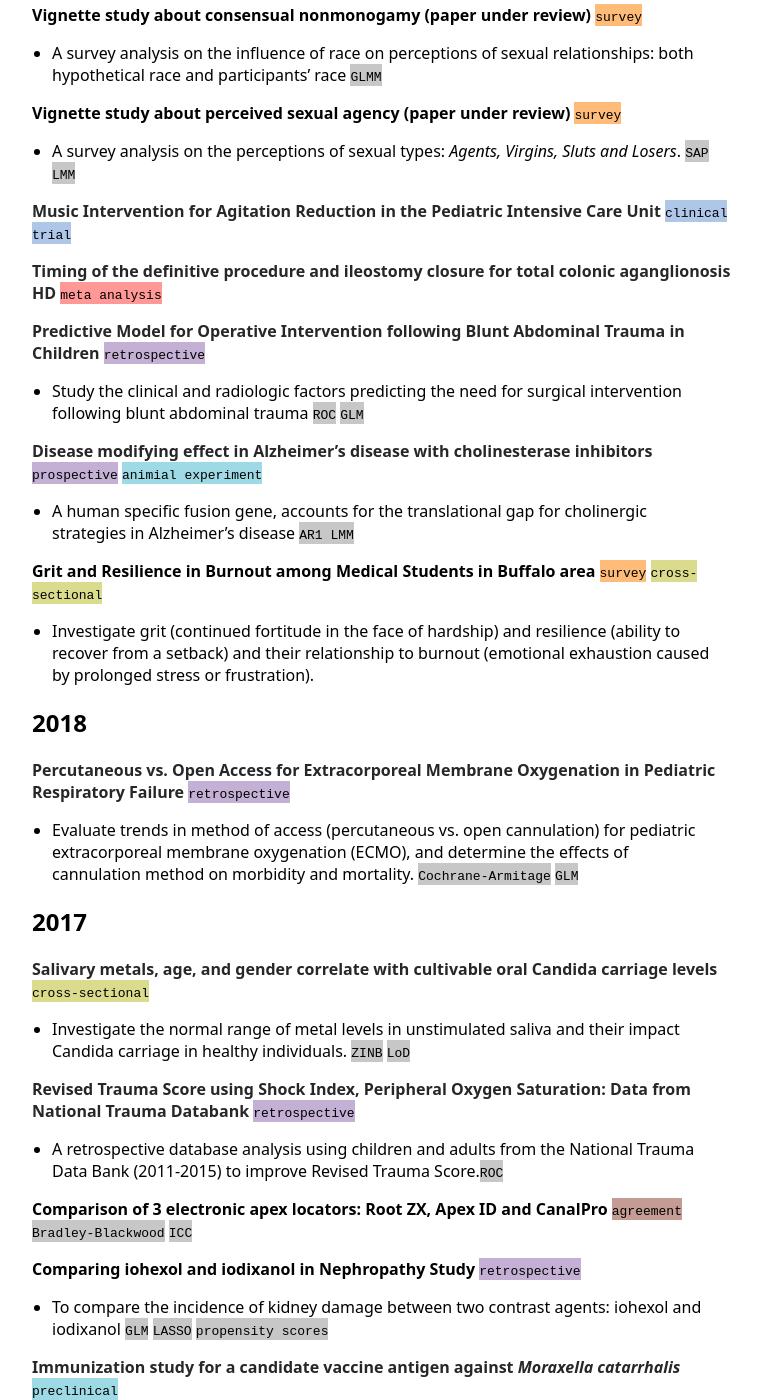
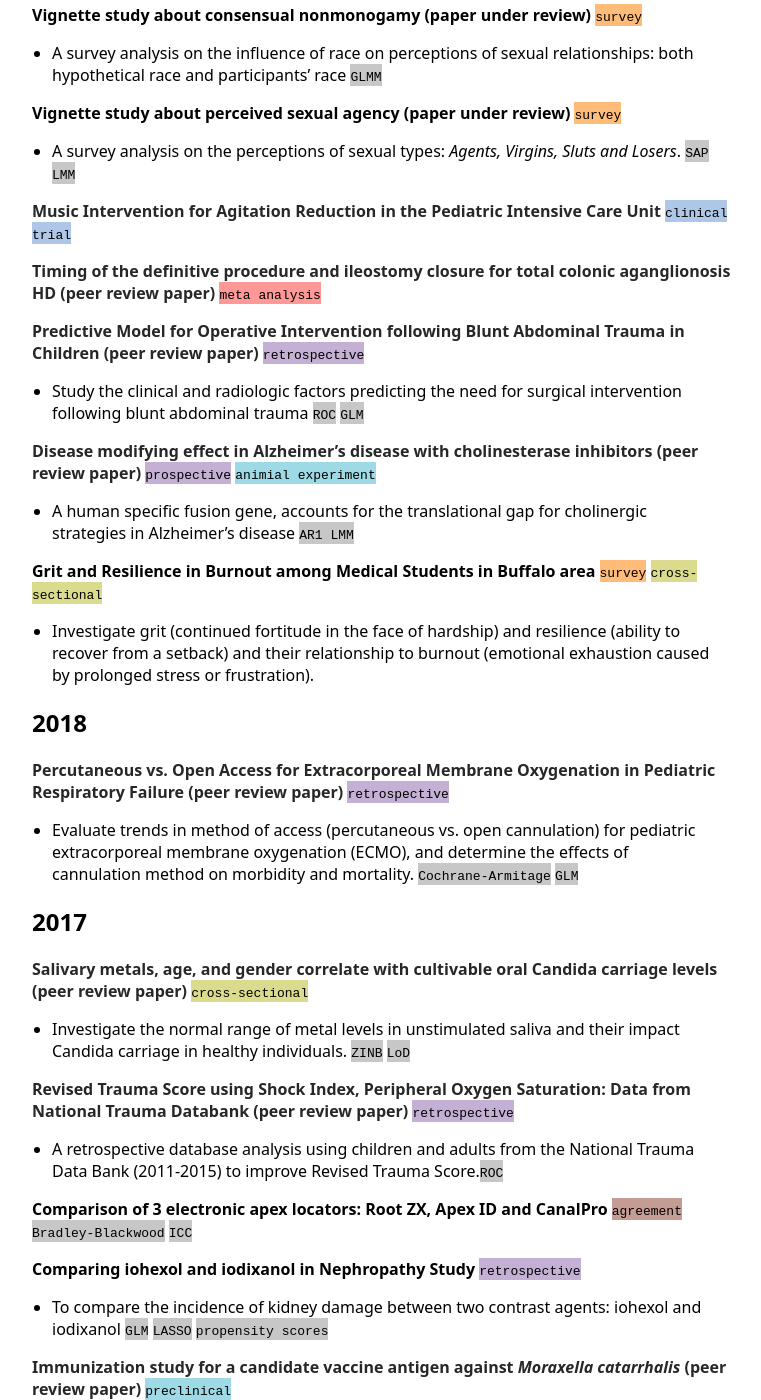
Before and after one commit to ziqiangc/ziqiangc.github.io, a Jekyll site: the page built from projects.md, in a window 1280 px wide and 1400 px high, scrolled down 1945 px. Shown: the whole window, without its empty margins (258-1019 px from the left). Built offline with Jekyll 4.4.1, drawn with Linux system fonts in a browser that asks for light colours; our own code applies the rules of GitHub Pages for plain Markdown files; some of the changed text lies outside the part shown.

Commit message:
Publication updates

```diff
--- a/projects.md
+++ b/projects.md
@@ -43,7 +43,7 @@
 [**Combined Therapy with Narrow-Band Ultraviolet B Phototherapy and Apremilast for the Treatment of Vitiligo**](https://clinicaltrials.gov/ct2/show/study/NCT03123016) <span style="background-color: #aec7e8">`clinical trial`</span>
 - A single group assignment split body study <span style="background-color: #c7c7c7">`McNemar`</span> <span style="background-color: #c7c7c7">`ICC`</span>
 
-[**Aligning With Schools To Help Manage Asthma (paper under review)**](https://clinicaltrials.gov/ct2/show/NCT03032744) <span style="background-color: #aec7e8">`clinical trial`</span> <span style="background-color: #c5b0d5">`logitudinal`</span>
+[**Aligning With Schools To Help Manage Asthma (peer review paper)**](https://doi.org/10.1080/02770903.2020.1864823) <span style="background-color: #aec7e8">`clinical trial`</span> <span style="background-color: #c5b0d5">`logitudinal`</span>
 - A randomized pilot study to improve asthma care among poor and minority children through school-based health centers <span style="background-color: #c7c7c7">`LMM`</span> <span style="background-color: #c7c7c7">`exact wilcoxon`</span>
 
 **T3np in Cardiac Resuscitation – Pivotal Pre-Clinical Trial** <span style="background-color: #9edae5">`preclinical`</span>
@@ -60,12 +60,12 @@
 
 [**Music Intervention for Agitation Reduction in the Pediatric Intensive Care Unit**](https://clinicaltrials.gov/ct2/show/NCT03453814) <span style="background-color: #aec7e8">`clinical trial`</span>
 
-[**Timing of the definitive procedure and ileostomy closure for total colonic aganglionosis HD**](https://doi.org/10.1016/j.jpedsurg.2020.02.007) <span style="background-color: #ff9896">`meta analysis`</span>
+[**Timing of the definitive procedure and ileostomy closure for total colonic aganglionosis HD (peer review paper)**](https://doi.org/10.1016/j.jpedsurg.2020.02.007) <span style="background-color: #ff9896">`meta analysis`</span>
 
-[**Predictive Model for Operative Intervention following Blunt Abdominal Trauma in Children**](https://doi.org/10.1016/j.jss.2020.05.088) <span style="background-color: #c5b0d5">`retrospective`</span>
+[**Predictive Model for Operative Intervention following Blunt Abdominal Trauma in Children (peer review paper)**](https://doi.org/10.1016/j.jss.2020.05.088) <span style="background-color: #c5b0d5">`retrospective`</span>
 - Study the clinical and radiologic factors predicting the need for surgical intervention following blunt abdominal trauma <span style="background-color: #c7c7c7">`ROC`</span> <span style="background-color: #c7c7c7">`GLM`</span>
 
-[**Disease modifying effect in Alzheimer’s disease with cholinesterase inhibitors**](https://doi.org/10.1016/j.ebiom.2020.102892) <span style="background-color: #c5b0d5">`prospective`</span> <span style="background-color: #9edae5">`animial experiment`</span>
+[**Disease modifying effect in Alzheimer’s disease with cholinesterase inhibitors (peer review paper)**](https://doi.org/10.1016/j.ebiom.2020.102892) <span style="background-color: #c5b0d5">`prospective`</span> <span style="background-color: #9edae5">`animial experiment`</span>
 - A human specific fusion gene, accounts for the translational gap for cholinergic strategies in Alzheimer’s disease <span style="background-color: #c7c7c7">`AR1 LMM`</span>
 
 **Grit and Resilience in Burnout among Medical Students in Buffalo area** <span style="background-color: #ffbb78">`survey`</span> <span style="background-color: #dbdb8d">`cross-sectional`</span>
@@ -73,15 +73,15 @@
 
 ## 2018
 
-[**Percutaneous vs. Open Access for Extracorporeal Membrane Oxygenation in Pediatric Respiratory Failure**](https://doi.org/10.1097/PCC.0000000000001691) <span style="background-color: #c5b0d5">`retrospective`</span>
+[**Percutaneous vs. Open Access for Extracorporeal Membrane Oxygenation in Pediatric Respiratory Failure (peer review paper)**](https://doi.org/10.1097/PCC.0000000000001691) <span style="background-color: #c5b0d5">`retrospective`</span>
 - Evaluate trends in method of access (percutaneous vs. open cannulation) for pediatric extracorporeal membrane oxygenation (ECMO), and determine the effects of cannulation method on morbidity and mortality. <span style="background-color: #c7c7c7">`Cochrane-Armitage`</span> <span style="background-color: #c7c7c7">`GLM`</span>
 
 ## 2017
 
-[**Salivary metals, age, and gender correlate with cultivable oral Candida carriage levels**](https://doi.org/10.1080/20002297.2018.1447216) <span style="background-color: #dbdb8d">`cross-sectional`</span>
+[**Salivary metals, age, and gender correlate with cultivable oral Candida carriage levels (peer review paper)**](https://doi.org/10.1080/20002297.2018.1447216) <span style="background-color: #dbdb8d">`cross-sectional`</span>
 - Investigate the normal range of metal levels in unstimulated saliva and their impact Candida carriage in healthy individuals. <span style="background-color: #c7c7c7">`ZINB`</span> <span style="background-color: #c7c7c7">`LoD`</span>
 
-[**Revised Trauma Score using Shock Index, Peripheral Oxygen Saturation: Data from National Trauma Databank**](https://doi.org/10.1016/j.surg.2019.12.003) <span style="background-color: #c5b0d5">`retrospective`</span>
+[**Revised Trauma Score using Shock Index, Peripheral Oxygen Saturation: Data from National Trauma Databank (peer review paper)**](https://doi.org/10.1016/j.surg.2019.12.003) <span style="background-color: #c5b0d5">`retrospective`</span>
 - A retrospective database analysis using children and adults from the National Trauma Data Bank (2011-2015) to improve Revised Trauma Score.<span style="background-color: #c7c7c7">`ROC`</span>
 
 **Comparison of 3 electronic apex locators: Root ZX, Apex ID and CanalPro** <span style="background-color: #c49c94">`agreement`</span> <span style="background-color: #c7c7c7">`Bradley-Blackwood`</span> <span style="background-color: #c7c7c7">`ICC`</span>
@@ -89,14 +89,14 @@
 **Comparing iohexol and iodixanol in Nephropathy Study** <span style="background-color: #c5b0d5">`retrospective`</span>
 - To compare the incidence of kidney damage between two contrast agents: iohexol and iodixanol <span style="background-color: #c7c7c7">`GLM`</span> <span style="background-color: #c7c7c7">`LASSO`</span> <span style="background-color: #c7c7c7">`propensity scores`</span>
 
-[**Immunization study for a candidate vaccine antigen against *Moraxella catarrhalis***](https://doi.org/10.1128/IAI.00652-17) <span style="background-color: #9edae5">`preclinical`</span>
+[**Immunization study for a candidate vaccine antigen against *Moraxella catarrhalis* (peer review paper)**](https://doi.org/10.1128/IAI.00652-17) <span style="background-color: #9edae5">`preclinical`</span>
 
 [**Department Chair Evaluation Instrument**](https://ziqiangc.shinyapps.io/evaluationtool/) <span style="background-color: #c49c94">`shinyapp`</span>
 - A shiny app developed for visualizing chair candidate's scores
 
 **Permutated block randomization for a pilot study of child asthma among different healthcenter** <span style="background-color: #f7b6d2">`experimental design`</span>
 
-[**Minimally Invasive Surgery in Trauma (Data from National Trauma Data Bank)**](https://doi.org/10.1089/lap.2019.0322) <span style="background-color: #c5b0d5">`retrospective`</span>
+[**Minimally Invasive Surgery in Trauma (Data from National Trauma Data Bank) (peer review paper)**](https://doi.org/10.1089/lap.2019.0322) <span style="background-color: #c5b0d5">`retrospective`</span>
 - To examine pediatric patients who underwent exploration for blunt or penetrating abdominal trauma in 2014 and 2015 <span style="background-color: #c7c7c7">`GLM`</span> <span style="background-color: #c7c7c7">`generalized Fisher`</span>
 
 ## 2016
@@ -104,7 +104,7 @@
 **RNA-Seq analysis in patients with traumatic brain injury** <span style="background-color: #98df8a">`bioinformatics`</span>
 - To investigate the differential expression of RNA with a trend of Neurobehavioral Severity Scale (NSS) <span style="background-color: #c7c7c7">`Jonckheere`</span>
 
-[**Analysis of the Source of Autoreactive IgM in Sjögren’s Syndrome**](https://dx.doi.org/10.1189%2Fjlb.2A0715-297R) <span style="background-color: #98df8a">`bioinformatics`</span>
+[**Analysis of the Source of Autoreactive IgM in Sjögren’s Syndrome (peer review paper)**](https://dx.doi.org/10.1189%2Fjlb.2A0715-297R) <span style="background-color: #98df8a">`bioinformatics`</span>
 
 [**Highly Sensitive and Portable Surface Plasmon Resonance System for Lung Cancer Early Detection**](http://www.buffalo.edu/ctsi/ctsi-news.host.html/content/shared/www/ctsi/articles/academic_articles/low-cost-portable-biosensor-system-may-boost-early-detection-of-lung-cancer.detail.html) <span style="background-color: #c5b0d5">`time series`</span>
 
@@ -120,7 +120,7 @@
 
 ## 2015
 
-[**Air pollution and emergency department visits for asthma in Erie County, 2007-2012**](https://doi.org/10.1007/s00420-017-1270-7) <span style="background-color: #f7b6d2">`power`</span>
+[**Air pollution and emergency department visits for asthma in Erie County, 2007-2012 (peer review paper)**](https://doi.org/10.1007/s00420-017-1270-7) <span style="background-color: #f7b6d2">`power`</span>
 - Simulation power analsyis for PM2.5 vs. lung function
 
 **Imputation of missing data in time series for air pollutants** <span style="background-color: #c5b0d5">`time series`</span>
@@ -136,10 +136,10 @@
 
 ## 2014
 
-[**Language impairment for bilingual**](https://doi.org/10.1017/S0142716415000521) <span style="background-color: #dbdb8d">`cross-sectional`</span>
+[**Language impairment for bilingual (peer review paper)**](https://doi.org/10.1017/S0142716415000521) <span style="background-color: #dbdb8d">`cross-sectional`</span>
 - Examines the interaction between language impairment and different levels of bilingual proficiency <span style="background-color: #c7c7c7">`GLMM`</span> <span style="background-color: #c7c7c7">`GLM`</span> <span style="background-color: #c7c7c7">`model selection`</span>
 
-[**The complexity of the Spanish subjunctive in bilingual children**](https://dx.doi.org/10.1080%2F10489223.2016.1192636) <span style="background-color: #dbdb8d">`cross-sectional`</span>
+[**The complexity of the Spanish subjunctive in bilingual children (peer review paper)**](https://dx.doi.org/10.1080%2F10489223.2016.1192636) <span style="background-color: #dbdb8d">`cross-sectional`</span>
 - Investigates the use of the Spanish subjunctive in bilingual children with and without specific language impairments <span style="background-color: #c7c7c7">`GLM`</span>
 
 **Using the QUICKDASH and Visual Analog Scale pain score in a hand surgery private practice** <span style="background-color: #c5b0d5">`retrospective`</span>
```
Also changed, not shown: index.md (+4 -3 lines).
